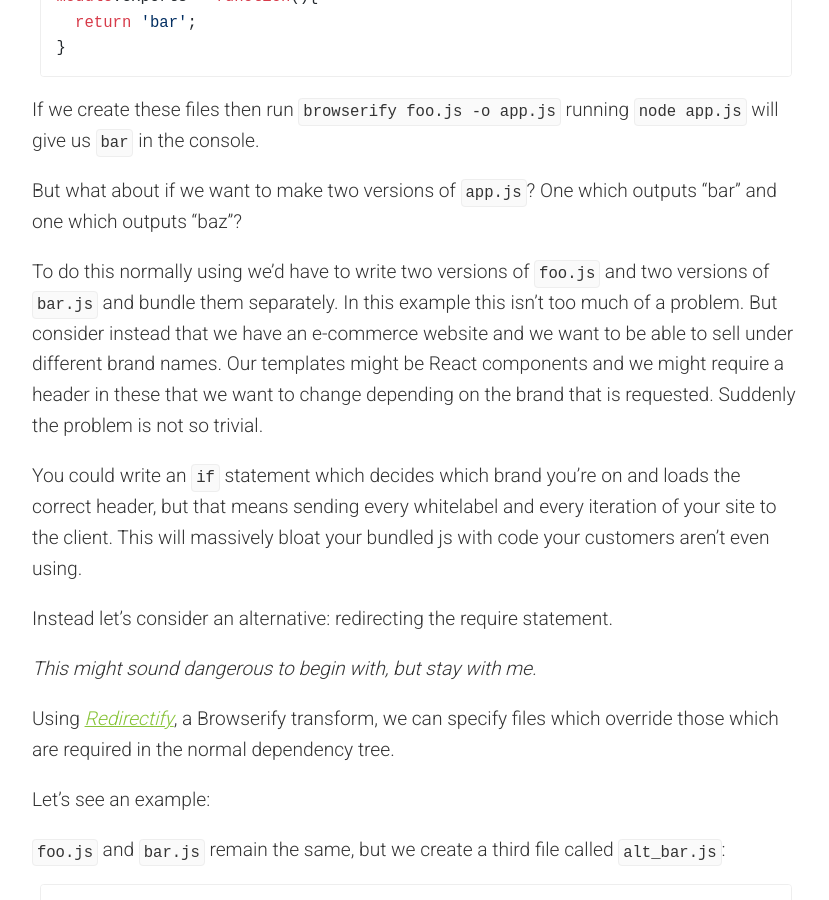
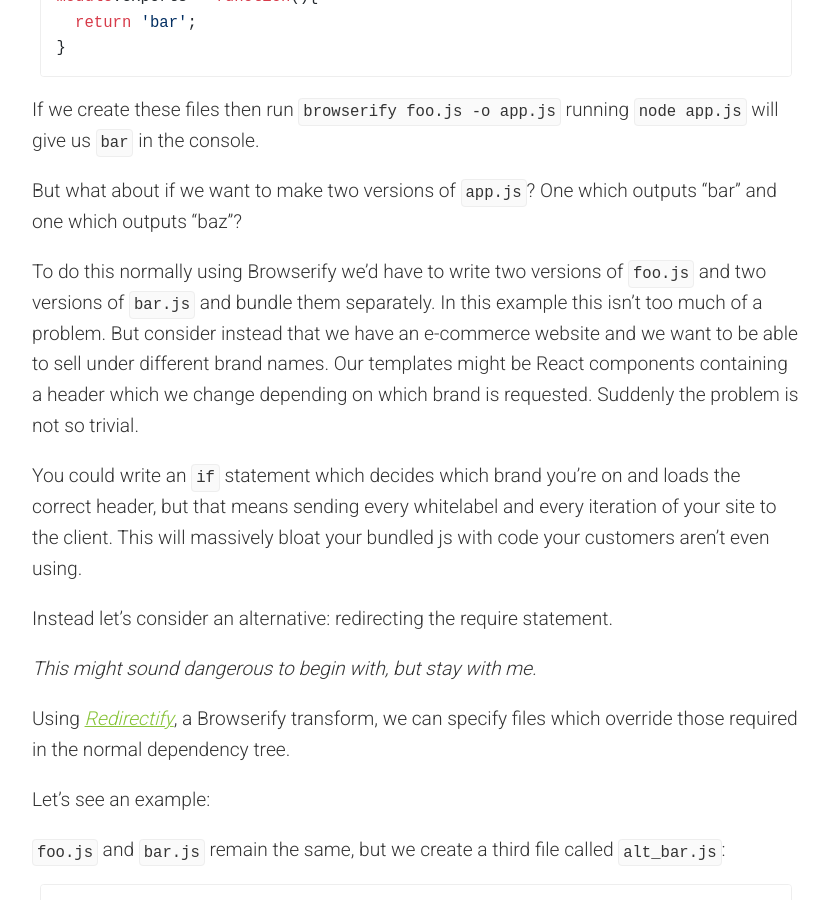
Before and after one commit to holidayextras/holidayextras.github.com, a Jekyll site: the page built from _posts/2015-06-04-whitelabelling-with-browserify.md, in a window 1280 px wide and 900 px high, scrolled down 942 px. Shown: the whole window, without its empty margins (224-1053 px from the left). Built offline with Jekyll 4.4.1, drawn with Linux system fonts in a browser that asks for light colours; nearby versions of some CDN libraries; comment, search, counter and statistics services are not loaded.

Commit message:
readability improvements

```diff
--- a/_posts/2015-06-04-whitelabelling-with-browserify.md
+++ b/_posts/2015-06-04-whitelabelling-with-browserify.md
@@ -37,7 +37,7 @@ running `node app.js` will give us `bar` in the console.
 
 But what about if we want to make two versions of `app.js`? One which outputs "bar" and one which outputs "baz"?
 
-To do this normally using we'd have to write two versions of `foo.js` and two versions of `bar.js` and bundle them separately. In this example this isn't too much of a problem. But consider instead that we have an e-commerce website and we want to be able to sell under different brand names. Our templates might be React components and we might require a header in these that we want to change depending on the brand that is requested. Suddenly the problem is not so trivial.
+To do this normally using Browserify we'd have to write two versions of `foo.js` and two versions of `bar.js` and bundle them separately. In this example this isn't too much of a problem. But consider instead that we have an e-commerce website and we want to be able to sell under different brand names. Our templates might be React components containing a header which we change depending on which brand is requested. Suddenly the problem is not so trivial.
 
 You could write an `if` statement which decides which brand you're on and loads the correct header, but that means sending every whitelabel and every iteration of your site to the client. This will massively bloat your bundled js with code your customers aren't even using.
 
@@ -45,7 +45,7 @@ Instead let's consider an alternative: redirecting the require statement.
 
 *This might sound dangerous to begin with, but stay with me.*
 
-Using [*Redirectify*](https://www.npmjs.com/package/redirectify), a Browserify transform, we can specify files which override those which are required in the normal dependency tree.
+Using [*Redirectify*](https://www.npmjs.com/package/redirectify), a Browserify transform, we can specify files which override those required in the normal dependency tree.
 
 Let's see an example:
 
```
